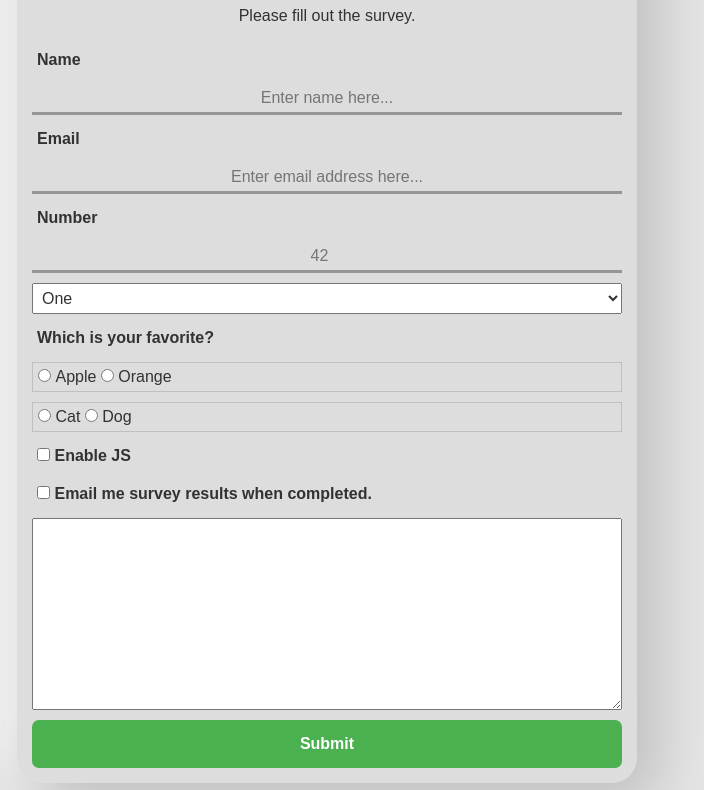
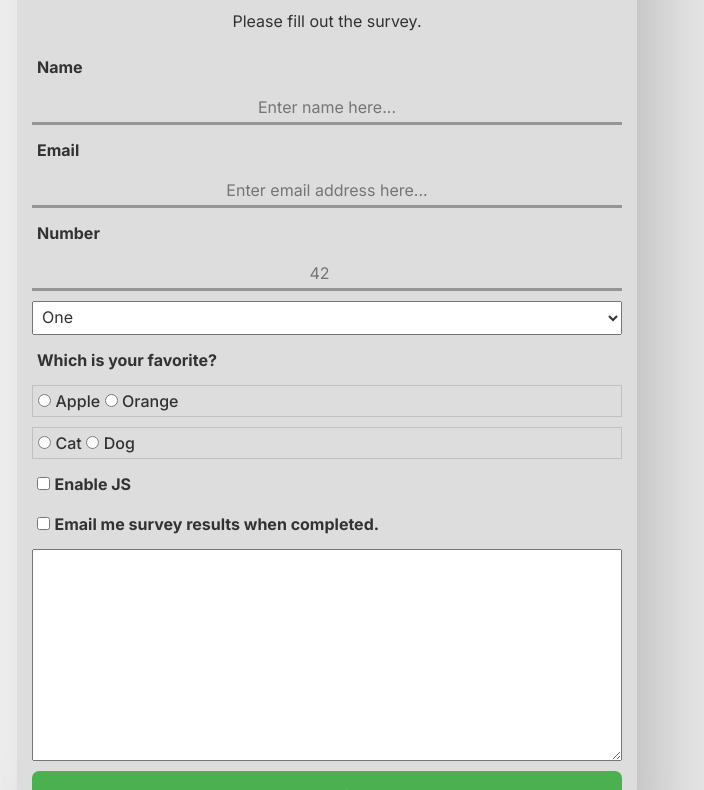
Before and after one commit to rad-hombre/survey-form, a website: page index.html in a window 1280 px wide. Shown: the part 182-972 px from the top of the page, without its empty margins (313-1017 px from the left). Drawn offline with Linux system fonts and the light colour scheme.

Commit message:
Add Inter font

```diff
--- a/css/style.css
+++ b/css/style.css
@@ -9,6 +9,7 @@
 html {
   background-color: var(--lightColor);
   color: #323232;
+  font-family: "Inter", sans-serif;
 }
 
 main {
--- a/index.html
+++ b/index.html
@@ -11,6 +11,11 @@
 
     <meta name="description" content="Blank Site" />
     <meta name="author" content="Matthew Orndoff" />
+
+    <link
+      href="https://fonts.googleapis.com/css2?family=Inter:wght@100;200;300;400;500;600;700&display=swap"
+      rel="stylesheet"
+    />
 
     <!-- CSS -->
     <!-- <link rel="stylesheet" href="css/reset.css" /> -->
```
